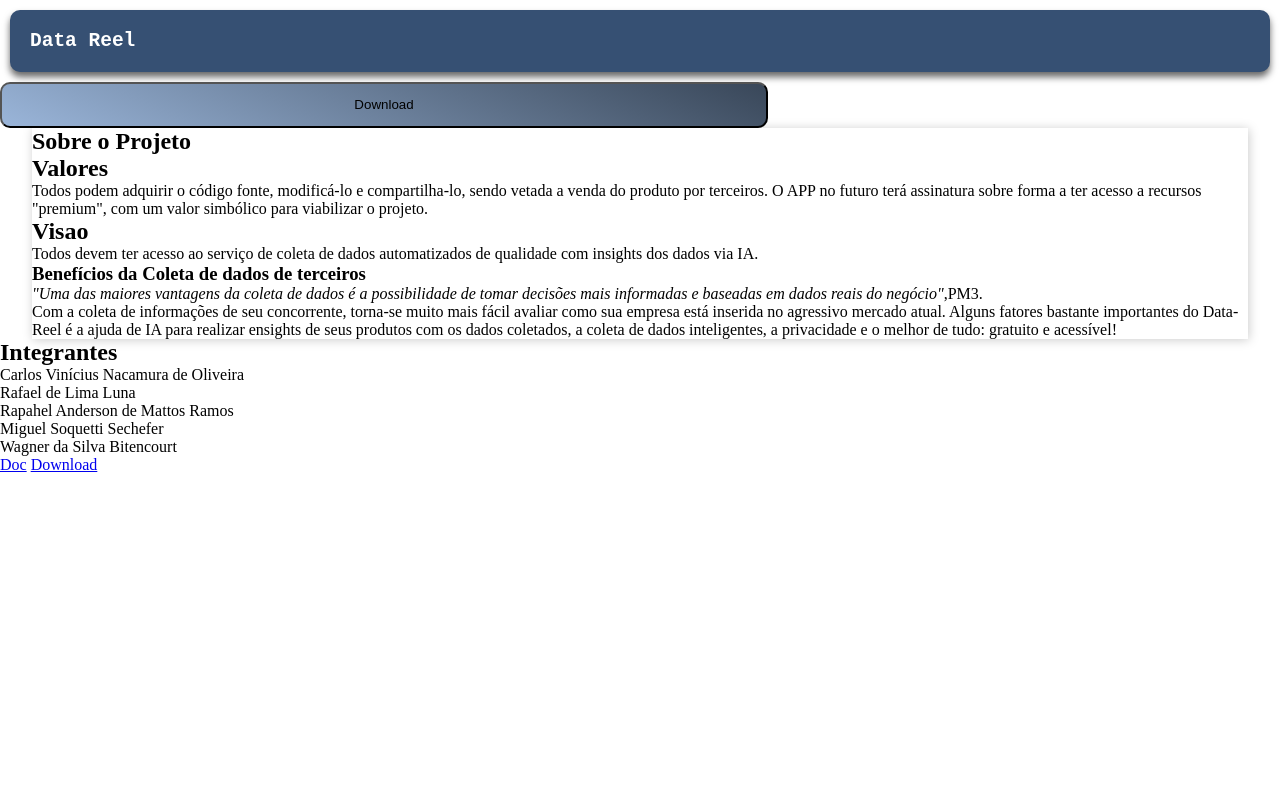
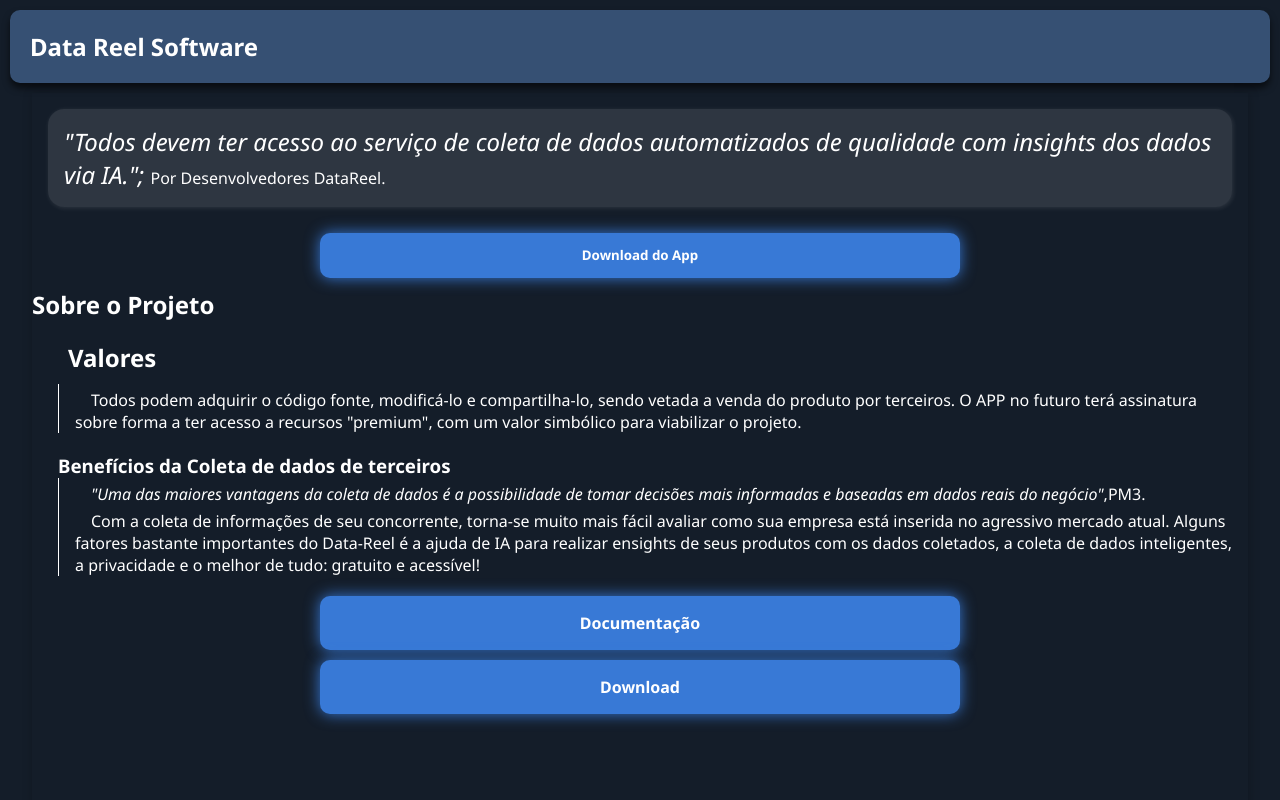
Before and after one commit to carlosnacamura/LPCDataReel, a plain HTML site: page LPC/index.html in a window 1280 px wide. Shown: the top 800 px of the page. Drawn offline with nearby package versions, Linux system fonts and the light colour scheme; files that its build step writes are made by us from their sources.

Commit message:
Front basicamente finalizado

```diff
--- a/LPC/css/body.scss
+++ b/LPC/css/body.scss
@@ -1,5 +1,7 @@
 @use "base";
+@use "colors";
 
 body {
-    background-color: #ebedff;
+    background-color: colors.$primary-darker;
+    display: block;
 }
--- a/LPC/css/buttons.scss
+++ b/LPC/css/buttons.scss
@@ -0,0 +1,28 @@
+@use "base";
+@use "colors";
+
+.generic-button {
+    cursor: pointer;
+    padding: 1em;
+    text-decoration: none;
+    color: white;
+    margin: 10px;
+    text-align: center;
+    width: 50vw;
+    display: block;
+    font-weight: bold;
+    border-radius: base.$border-radius;
+    background-color: colors.$primary-vibrancy;
+    border: none;
+    box-shadow: 0px 0px 15px colors.$primary-vibrancy;
+    transition: .25s;
+
+    &:hover {
+        background-color: darken(colors.$primary-vibrancy, 10%);
+        box-shadow: 0px 0px 25px colors.$primary-vibrancy;
+    }
+
+    &:active {
+        background-color: darken(colors.$primary-vibrancy, 20%);
+    }
+}
--- a/LPC/css/cabecario.scss
+++ b/LPC/css/cabecario.scss
@@ -11,6 +11,5 @@
 
     h1 {
         color: white;
-        font-family: monospace;
     }
 }
--- a/LPC/css/colors.scss
+++ b/LPC/css/colors.scss
@@ -1,5 +1,6 @@
 $primary: #365073;
-$primary-darker:#141d29;
+$primary-vibrancy: #3879d6;
+$primary-darker: #141d29;
 $secundary: #394759;
 $ternary: #9AB5D9;
 $quaternary: #8D98A6;
--- a/LPC/css/download_button.scss
+++ b/LPC/css/download_button.scss
@@ -1,11 +1,3 @@
 @use "base";
 @use "colors";
 @use "buttons";
-
-
-.downloader button {
-    padding: 1em;
-    width: 60vw;
-    border-radius: base.$border-radius;
-    background-image: linear-gradient(25deg, colors.$ternary, colors.$secundary);
-}
--- a/LPC/css/footer.scss
+++ b/LPC/css/footer.scss
@@ -1,10 +1,25 @@
 @use "base";
+@use "colors";
+
 
 footer {
     display: flex;
     justify-content: space-between;
+    background-color: #272727;
+    box-shadow: 0 0 20px colors.$primary-darker inset;
+    padding-top: 1em;
+    padding-bottom: 1em;
 }
 
 footer * {
     margin: 0px 10px;
+    padding-left: 10px;
 }
+
+.integrantes {
+    h2 {
+        border-bottom: 1px solid white;
+        width: auto;
+        display: flex;
+    }
+}
--- a/LPC/css/main.scss
+++ b/LPC/css/main.scss
@@ -4,6 +4,43 @@
 
 main {
     width: 95vw;
+    min-height: 100vh;
     margin: auto;
+    display: flex;
+    align-items: center;
+    flex-direction: column;
+    flex-wrap: wrap;
     box-shadow: box_shadow.$weak;
+
+    .frase-efeito {
+        cite {
+            font-size: x-large;
+            text-align: center;
+        }
+
+        background-color: #ffffff1c;
+        box-shadow: 1px 1px 5px #ffffff1c;
+        border-radius: 1em;
+        padding: 1em;
+        margin: 1em;
+
+    }
+
+    section {
+        p {
+            text-indent: 1em;
+            padding-left: 1em;
+            padding-top: 5px;
+            border-left: 1px solid white;
+        }
+
+        article {
+            h2 {
+                padding: 10px;
+            }
+
+            padding: 10px;
+            margin-left: 1em;
+        }
+    }
 }
--- a/LPC/css/style.scss
+++ b/LPC/css/style.scss
@@ -3,9 +3,22 @@
 @use "cabecario";
 @use "download_button";
 @use "main";
+@use "footer";
+@use "body";
+@use "buttons";
+
+
+
+@import url('https://fonts.googleapis.com/css2?family=Noto+Sans:ital,wght@0,100..900;1,100..900&display=swap');
 
 * {
     margin: 0%;
     padding: 0%;
     box-sizing: border-box;
+    font-family: "Noto Sans";
+
 }
+
+* :not(a) {
+    color: white;
+}
--- a/LPC/index.html
+++ b/LPC/index.html
@@ -13,13 +13,22 @@
 <body>
     <header>
         <section class="cabecario">
-            <h1>Data Reel</h1>
-        </section>
-        <section class="downloader">
-            <button onclick="document.getElementById(`link-download`).click()">Download</button>
+            <h1>Data Reel Software</h1>
         </section>
     </header>
     <main>
+
+        <p class="frase-efeito"><cite>
+                "Todos devem ter acesso ao serviço de coleta de dados automatizados de qualidade com insights dos dados
+                via
+                IA.";
+            </cite>
+            Por Desenvolvedores DataReel.
+        </p>
+        <section class="downloader">
+            <button onclick="document.getElementById(`link-download`).click()" class="generic-button">Download do
+                App</button>
+        </section>
         <section class="sobre-o-projeto" id="section-sobre-o-projeto">
             <h1>Sobre o Projeto</h1>
             <article id="valores">
@@ -31,11 +40,6 @@
                     valor
                     simbólico para viabilizar o projeto.
                 </p>
-            </article>
-            <article id="visao">
-                <h2>Visao</h2>
-                <p>Todos devem ter acesso ao serviço de coleta de dados automatizados de qualidade com insights dos
-                    dados via IA.</p>
             </article>
         </section>
         <section class="convencionais">
@@ -61,6 +65,10 @@
                 </p>
             </article>
         </section>
+        <section class="links">
+            <a href="#" class="generic-button">Documentação</a>
+            <a href="#" id="link-download" class="generic-button">Download</a>
+        </section>
     </main>
     <footer>
         <section class="integrantes">
@@ -71,10 +79,7 @@
             <p>Miguel Soquetti Sechefer</p>
             <p>Wagner da Silva Bitencourt</p>
         </section>
-        <section class="links">
-            <a href="#">Doc</a>
-            <a href="#" id="link-download">Download</a>
-        </section>
+
     </footer>
 </body>
 
```
Also changed, not shown: LPC/css/links.scss (added), LPC/css/style.css, 1 other file.
